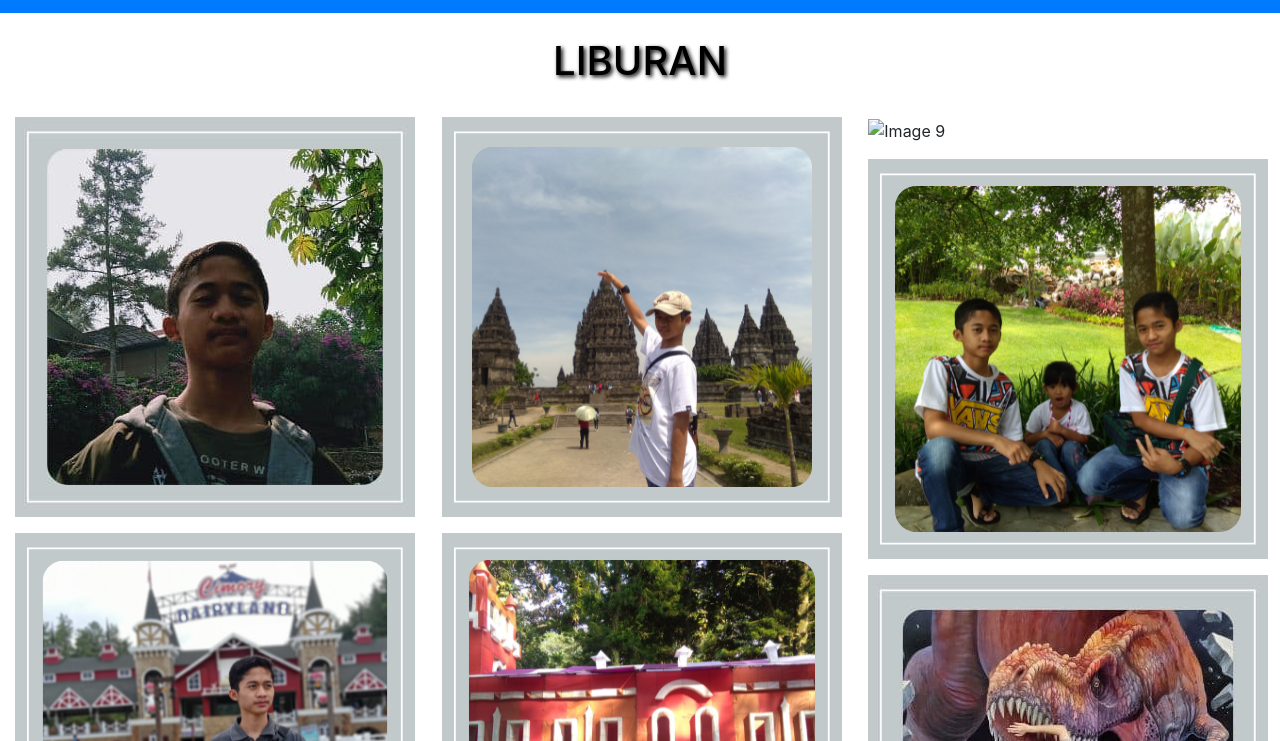
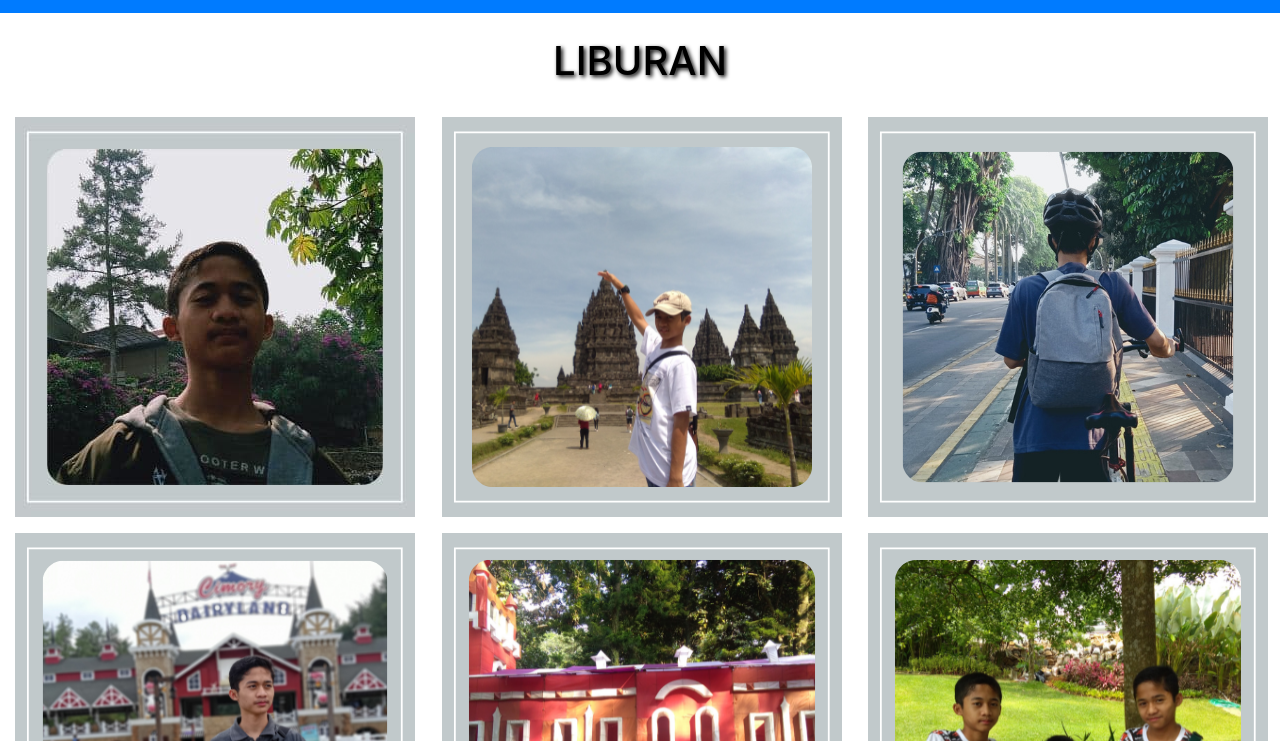
Before and after one commit to 1hqmal/1hqmal.github.io, a plain HTML site: page fotogaleri.html in a window 1280 px wide. Shown: the part 59-800 px from the top of the page. Drawn offline with nearby package versions, Linux system fonts and the light colour scheme.

Commit message:
Update fotogaleri.html

```diff
--- a/fotogaleri.html
+++ b/fotogaleri.html
@@ -67,7 +67,7 @@ h1 {
     </div>
 
     <div class="col-lg-4 col-sm-6 col-12">
-      <p><img src="img/1_20210606_113438_0000.png" alt="Image 9"></p>
+      <p><img src="img/img 1.png" alt="Image 9"></p>
       <p><img src="img/9_20210606_113438_0008.png" alt="Image 10"></p>
       <p><img src="img/photo_2021-06-07_14-28-44.jpg" alt="Image 11"></p>
       <p><img src="img/photo_2021-06-07_14-30-10.jpg" alt="Image 12"></p>
```
